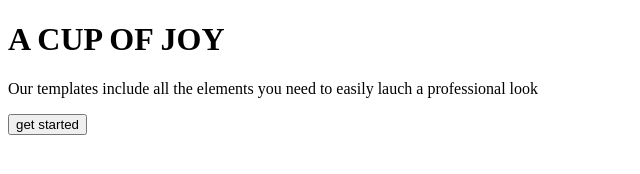
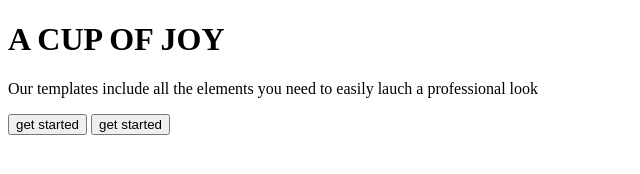
Before and after one commit to ojogoddy/First-feature, a plain HTML site: page BLOG/blog.html in a window 1280 px wide. Shown: the whole page, without its empty margins (0-640 px from the left). Drawn offline with Linux system fonts and the light colour scheme.

Commit message:
another button added

```diff
--- a/BLOG/blog.html
+++ b/BLOG/blog.html
@@ -13,6 +13,7 @@
 
     <div>
         <button>get started</button>
+        <button>get started</button>
     </div>
 
 
```
